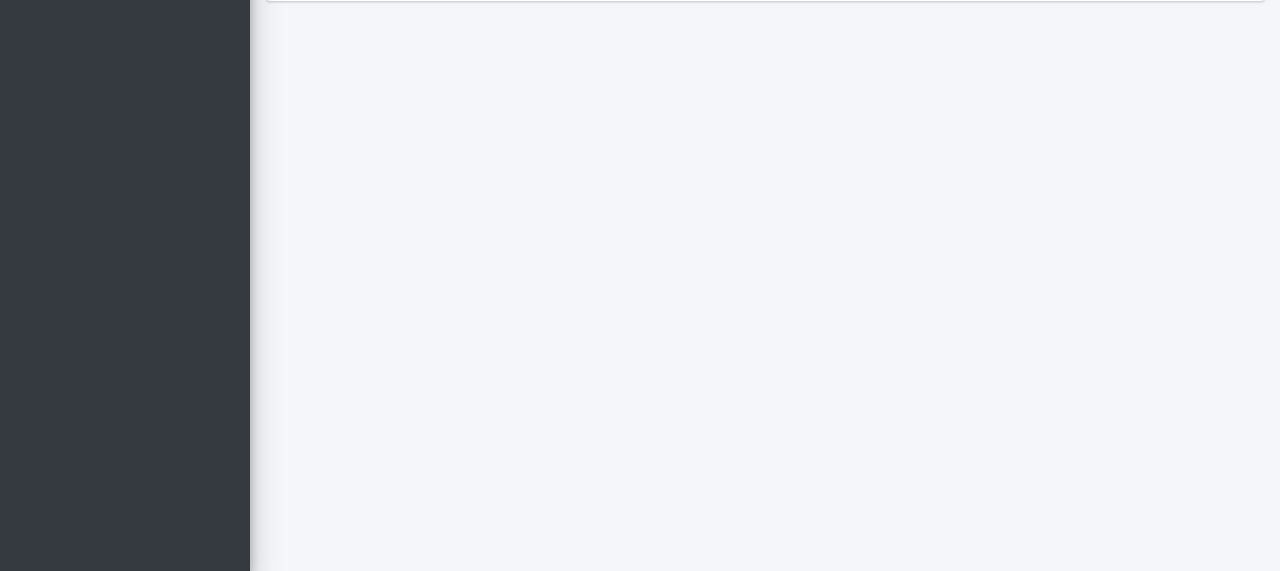
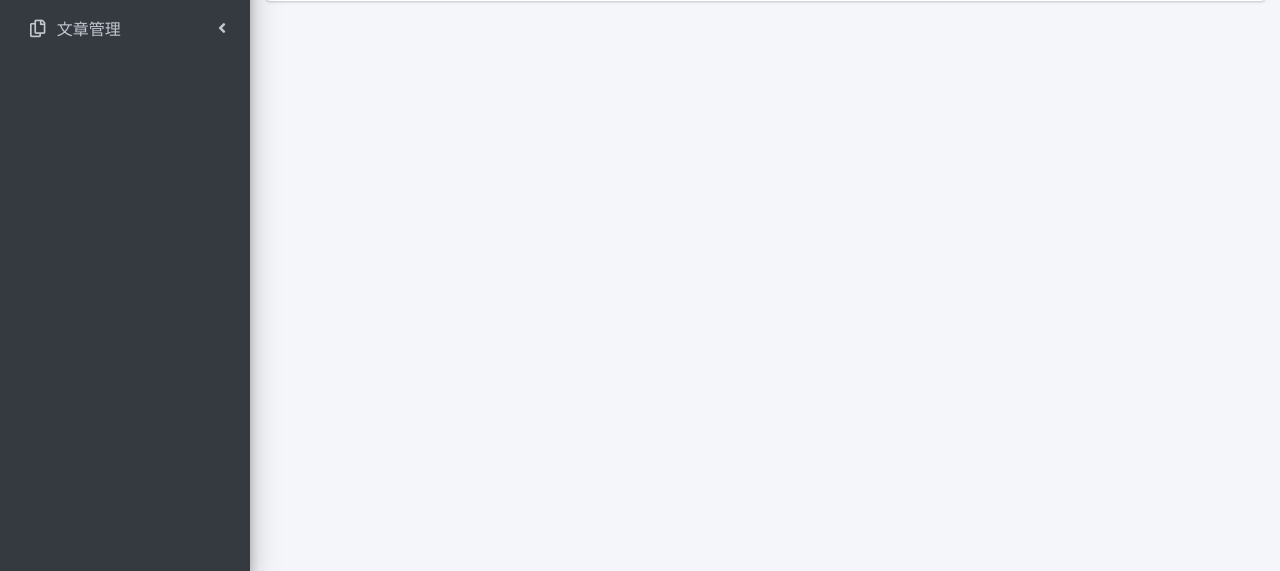
Before and after one commit to HanxiangLiu/Django-Blog, a Django app: page /cms/dashboard/category/manage in a window 1280 px wide. Shown: the part 229-800 px from the top of the page. Run offline with Django 4.2, Linux system fonts and the light colour scheme; data that the repository does not hold is empty; some libraries are stand-ins or nearby versions.

Commit message:
Post page design

```diff
--- a/apps/cms/urls.py
+++ b/apps/cms/urls.py
@@ -12,4 +12,6 @@ urlpatterns = [
     path("dashboard/category/add", CategoryView.as_view(), name="category_add"),
     path("dashboard/category/edit", CategoryEditView.as_view(), name="category_edit_view"),
     path("dashboard/category/delete", CategoryDeleteView.as_view(), name="category_delete"),
+    path("dashboard/post/manage", views.post_manage_view, name="post_manage_view"),
+    path("dashboard/post/publish", views.post_publish_view, name="post_publish_view"),
 ]
--- a/apps/cms/views.py
+++ b/apps/cms/views.py
@@ -1,5 +1,5 @@
 from django.shortcuts import render
-from apps.post.models import Category
+from apps.post.models import Category, Post
 
 
 def cms_login(request):
@@ -10,6 +10,9 @@ def cms_dashboard(request):
     return render(request, "cms/dashboard/home.html")
 
 
+'''
+Category manage view
+'''
 def category_manage_view(request):
     context = {
         "list_data": Category.objects.all()
@@ -19,3 +22,18 @@ def category_manage_view(request):
 
 def category_publish_view(request):
     return render(request, "cms/category/publish.html")
+
+
+'''
+Post manage view
+'''
+def post_manage_view(request):
+    posts = Post.objects.all()
+    context = {
+        "list_data": posts,
+    }
+    return render(request, 'cms/post/manage.html', context=context)
+
+
+def post_publish_view(request):
+    return render(request, 'cms/post/publish.html')
--- a/front/templates/cms/base/sidebar.html
+++ b/front/templates/cms/base/sidebar.html
@@ -8,6 +8,7 @@
   <div class="sidebar">
     <nav class="mt-2">
       <ul class="nav nav-pills nav-sidebar flex-column" data-widget="treeview" role="menu" data-accordion="false">
+        <!-- Console Tab -->
         {% url 'cms:dashboard' as cms_home_page %}
         <li class="nav-item">
           <a href="{{ cms_home_page }}" class="nav-link {% if request.path == cms_home_page %}active{% endif %}">
@@ -15,6 +16,7 @@
             <p>控制台</p>
           </a>
         </li>
+        <!-- Category Tab -->
         {% url 'cms:category_manage_view' as category_manage_view %}
         {% url 'cms:category_publish_view' as category_publish_view %}
         {% url 'cms:category_edit_view' as category_edit_view %}
@@ -45,6 +47,36 @@
             </li>
           </ul>
         </li>
+        <!-- Post Tab -->
+        {% url 'cms:post_manage_view' as post_manage_view %}
+        {% url 'cms:post_publish_view' as post_publish_view %}
+        <li
+          class="nav-item has-treeview {% if request.path == post_manage_view or request.path == post_publish_view %}menu-open{% endif %}">
+          <a href="{{ post_manage_view }}"
+            class="nav-link {% if request.path == post_manage_view or request.path == post_publish_view %}active{% endif %}">
+            <i class="nav-icon far fa-copy"></i>
+            <p>
+              文章管理
+              <i class="right fas fa-angle-left"></i>
+            </p>
+          </a>
+          <ul class="nav nav-treeview">
+            <li class="nav-item">
+              <a href="{{ post_manage_view }}"
+                class="nav-link {% if request.path == post_manage_view %}active{% endif %}">
+                <i class="far fa-circle nav-icon"></i>
+                <p>文章列表</p>
+              </a>
+            </li>
+            <li class="nav-item">
+              <a href="{{ post_publish_view }}"
+                class="nav-link {% if request.path == post_publish_view %}active{% endif %}">
+                <i class="far fa-circle nav-icon"></i>
+                <p>文章发布</p>
+              </a>
+            </li>
+          </ul>
+        </li>
       </ul>
     </nav>
   </div>
```
Also changed, not shown: front/templates/cms/post/manage.html (added, +9 -0 lines), front/templates/cms/post/publish.html (added, +9 -0 lines).
